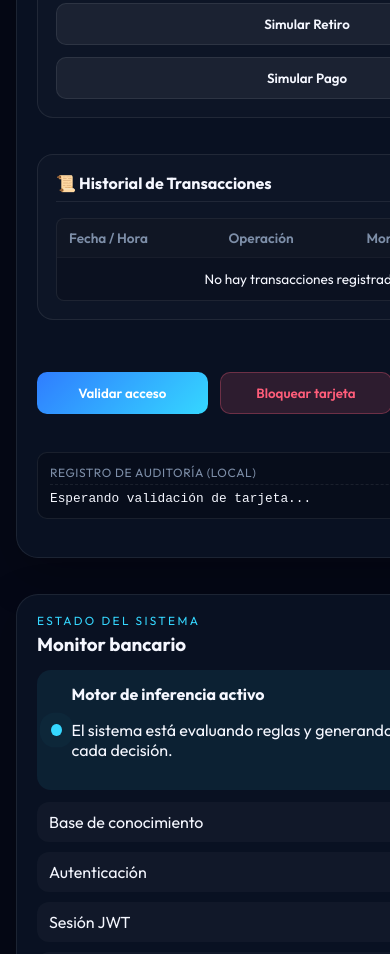
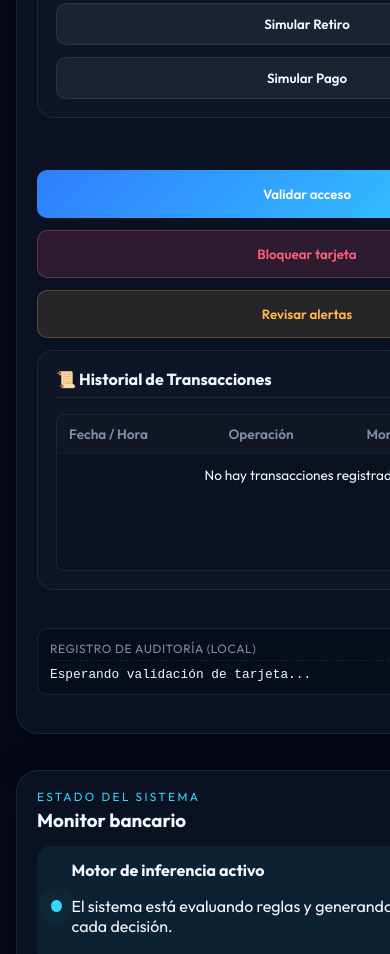
Before and after one commit to 0x0055500l/IA_LOGIN, a website: page dashboard.html in a window 390 px wide. Shown: the part 2444-3398 px from the top of the page. Drawn offline with nearby package versions, Linux system fonts and the light colour scheme; no server answers; sample sign-in values are in the browser's storage.

Commit message:
botones del panel

```diff
--- a/dashboard.css
+++ b/dashboard.css
@@ -2240,16 +2240,53 @@ body.theme-light .btn-secondary:hover {
 }
 
 /* Simulador y Transacciones */
+.banking-panel-actions {
+  display: flex;
+  flex-direction: column;
+  gap: 12px;
+  min-height: 0;
+}
+
+.banking-actions {
+  display: flex;
+  gap: 12px;
+  align-items: stretch;
+  flex-shrink: 0;
+}
+
+.banking-actions .banking-btn {
+  flex: 0 0 180px;
+  width: 180px;
+  min-width: 180px;
+  height: 48px;
+  padding: 0 14px;
+  justify-content: center;
+  white-space: nowrap;
+}
+
 .simulator-actions {
   display: flex;
   gap: 12px;
   align-items: flex-end;
+}
+@media (max-width: 900px) {
+  .banking-actions {
+    flex-wrap: wrap;
+  }
+  .banking-actions .banking-btn {
+    flex: 1 1 calc(33.333% - 8px);
+    min-width: 140px;
+    width: auto;
+  }
 }
 @media (max-width: 600px) {
   .simulator-actions {
     flex-direction: column;
     align-items: stretch;
   }
+  .banking-actions .banking-btn {
+    flex: 1 1 100%;
+  }
 }
 .simulator-input-group {
   display: flex;
@@ -2270,8 +2307,19 @@ body.theme-light .btn-secondary:hover {
   font-family: inherit;
   outline: none;
 }
+.transactions-history-block {
+  display: flex;
+  flex-direction: column;
+  min-height: 240px;
+  max-height: 360px;
+  overflow: hidden;
+  margin-bottom: 0 !important;
+}
+
 .transactions-table-wrapper {
-  overflow-x: auto;
+  flex: 1 1 auto;
+  overflow: auto;
+  min-height: 0;
   border-radius: 8px;
   border: 1px solid var(--border);
   background: rgba(0, 0, 0, 0.15);
--- a/dashboard.html
+++ b/dashboard.html
@@ -371,7 +371,14 @@
               </div>
             </div>
 
-            <!-- Bloque de Historial de Transacciones (Operaciones) -->
+            <div class="banking-panel-actions">
+              <div class="banking-actions">
+                <button type="button" id="btn-validar-acceso" class="banking-btn btn-primary">Validar acceso</button>
+                <button type="button" id="btnBlockCard" class="banking-btn btn-danger">Bloquear tarjeta</button>
+                <button type="button" id="btnReactivateCard" class="banking-btn btn-success hidden">Reactivar tarjeta</button>
+                <button type="button" id="btnReviewAlerts" class="banking-btn btn-warning">Revisar alertas</button>
+              </div>
+
               <div class="banking-block transactions-history-block" style="margin-bottom: 16px;">
                 <h4 class="block-title">📜 Historial de Transacciones</h4>
                 <div class="transactions-table-wrapper">
@@ -392,13 +399,6 @@
                   </table>
                 </div>
               </div>
-
-            <!-- Acciones Disponibles -->
-            <div class="banking-actions">
-              <button type="button" id="btn-validar-acceso" class="banking-btn btn-primary">Validar acceso</button>
-              <button type="button" id="btnBlockCard" class="banking-btn btn-danger">Bloquear tarjeta</button>
-              <button type="button" id="btnReactivateCard" class="banking-btn btn-success hidden">Reactivar tarjeta</button>
-              <button type="button" id="btnReviewAlerts" class="banking-btn btn-warning">Revisar alertas</button>
             </div>
 
             <div id="cameraModal" class="modal-overlay hidden">
```
Lines whose indentation alone changed are shown as unchanged.
